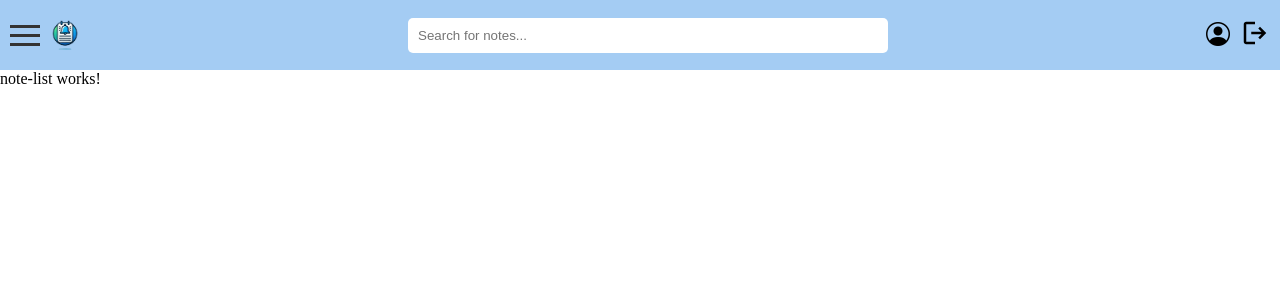
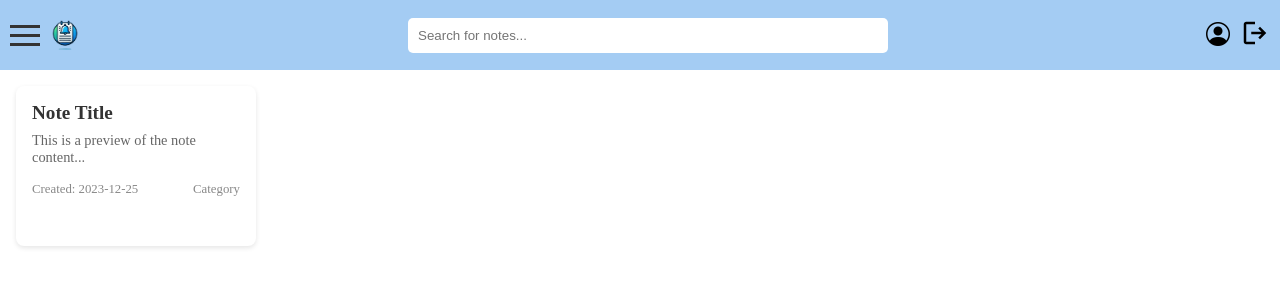
Before and after one commit to Benighter/-Note-Taking-Reminder-App, an Angular app in the folder client/: page /note-list in a window 1280 px wide. Shown: the top 300 px of the page. Built offline with nearby package versions, Linux system fonts and the light colour scheme.

Commit message:
added card

```diff
--- a/client/src/app/app.component.html
+++ b/client/src/app/app.component.html
@@ -1,3 +1,4 @@
-<app-navbar />
-
-<router-outlet />
+<div id="main">
+  <app-navbar></app-navbar>
+  <router-outlet></router-outlet>
+</div>
--- a/client/src/app/components/navbar/navbar.component.css
+++ b/client/src/app/components/navbar/navbar.component.css
@@ -4,6 +4,7 @@
   align-items: center;
   padding: 10px;
   background-color: #a4ccf3;
+  transition: margin-left 0.5s ease;
 }
 
 .hamlogo {
@@ -70,7 +71,7 @@
   background-color: #111;
   overflow-x: hidden;
   padding-top: 60px;
-  transition: 0.5s;
+  transition: width 0.5s ease;
 }
 
 .sidenav a {
@@ -81,7 +82,6 @@
   display: block;
   transition: 0.3s;
 }
-
 
 .sidenav a:hover {
   color: #f1f1f1;
@@ -95,11 +95,9 @@
   margin-left: 50px;
 }
 
-
 #main {
   transition: margin-left .5s;
 }
-
 
 @media screen and (max-height: 450px) {
   .sidenav {padding-top: 15px;}
--- a/client/src/app/components/note-list/note-list.component.css
+++ b/client/src/app/components/note-list/note-list.component.css
@@ -0,0 +1,37 @@
+
+
+.note-card {
+  width: 15rem;
+  height: 10rem;
+  background: white;
+  border-radius: 8px;
+  box-shadow: 0 2px 5px rgba(0,0,0,0.1);
+  padding: 16px;
+  margin: 16px;
+  cursor: pointer;
+  transition: transform 0.2s ease, box-shadow 0.2s ease;
+}
+
+.note-card:hover {
+  transform: translateY(-2px);
+  box-shadow: 0 4px 8px rgba(0,0,0,0.2);
+}
+
+.note-title {
+  margin: 0 0 8px 0;
+  color: #333;
+  font-size: 1.2rem;
+}
+
+.note-preview {
+  color: #666;
+  margin: 0 0 16px 0;
+  font-size: 0.9rem;
+}
+
+.note-footer {
+  display: flex;
+  justify-content: space-between;
+  color: #888;
+  font-size: 0.8rem;
+}
--- a/client/src/app/components/note-list/note-list.component.html
+++ b/client/src/app/components/note-list/note-list.component.html
@@ -1 +1,10 @@
-<p>note-list works!</p>
+<div class="note-card" (click)="openNote()">
+  <div class="note-content">
+    <h3 class="note-title">Note Title</h3>
+    <p class="note-preview">This is a preview of the note content...</p>
+    <div class="note-footer">
+      <span class="note-date">Created: 2023-12-25</span>
+      <span class="note-category">Category</span>
+    </div>
+  </div>
+</div>
--- a/client/src/app/components/note-list/note-list.component.ts
+++ b/client/src/app/components/note-list/note-list.component.ts
@@ -7,5 +7,8 @@ import { Component } from '@angular/core';
   styleUrl: './note-list.component.css'
 })
 export class NoteListComponent {
-
+  openNote() {
+    // Add your logic here to open the note
+    console.log('Note clicked');
+  }
 }
```
